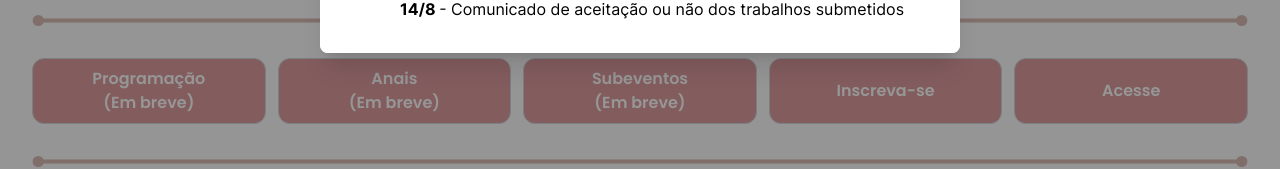
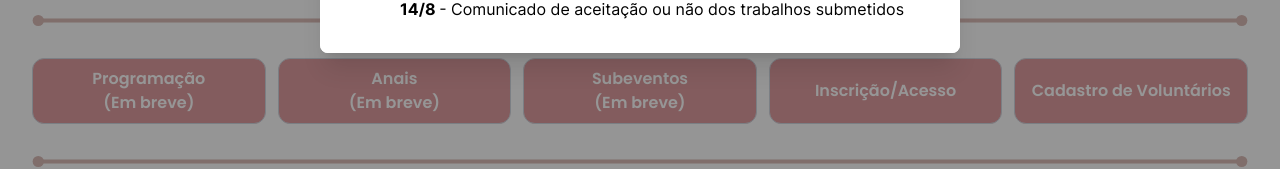
Before and after one commit to luccasmmg/seminario-2023, a Next.js app: page / in a window 1280 px wide. Shown: the part 579-748 px from the top of the page. Built offline with nearby package versions, Linux system fonts and the light colour scheme; a web font is replaced by a local one.

Commit message:
Mudando links

```diff
--- a/src/components/Hero.jsx
+++ b/src/components/Hero.jsx
@@ -33,13 +33,13 @@ export function Hero() {
       icon: <CalendarDaysIcon className="h-6 w-6" />,
     },
     {
-      title: 'Inscreva-se',
+      title: 'Inscrição/Acesso',
       href: 'https://sigeva.ccsa.ufrn.br/event/649067933e3d350ff15a2522',
       icon: <UserPlusIcon className="h-6 w-6" />,
     },
     {
-      title: 'Acesse',
-      href: 'https://sigeva.ccsa.ufrn.br',
+      title: 'Cadastro de Voluntários',
+      href: 'https://docs.google.com/forms/d/e/1FAIpQLSdOLWiJhgRr6JRltulTOEhw3J1O9DFaF9njMapvYHSM3banYw/viewform?usp=sf_link',
       icon: <ArrowRightOnRectangleIcon className="h-6 w-6" />,
     },
   ]
```
